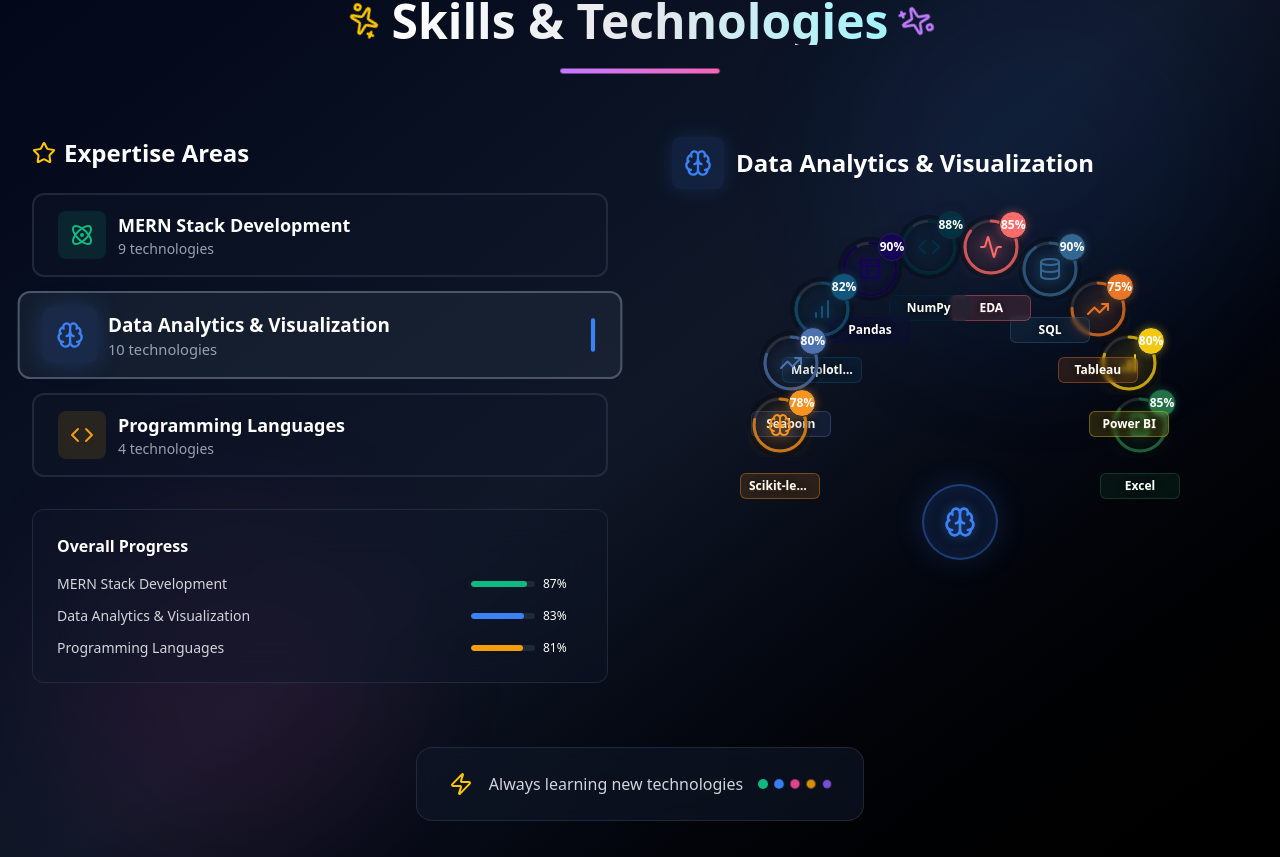
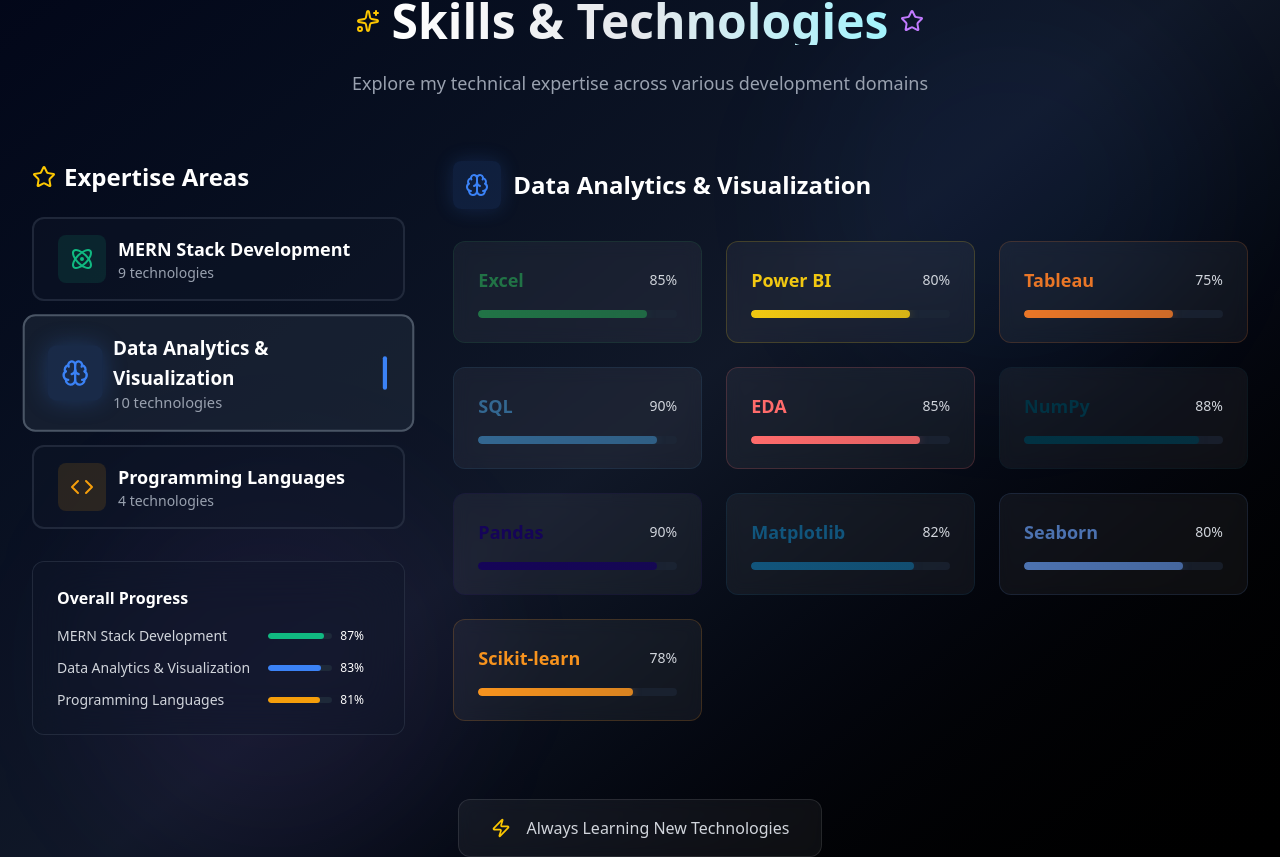
Before and after one commit to 27082004muskan/My-Website, a React (Vite) app: page /skills in a window 1280 px wide. Shown: the part 3948-4805 px from the top of the page. Built offline with nearby package versions, Linux system fonts and the light colour scheme.

Commit message:
initial skill

```diff
--- a/src/components/Skills.jsx
+++ b/src/components/Skills.jsx
@@ -50,10 +50,10 @@
       icon: Code,
       color: "#f59e0b",
       skills: [
-        { name: "Java", level: 88, Icon: Coffee, color: "#f89820" },
-        { name: "Python", level: 70, Icon: Code, color: "#3776ab" },
-        { name: "SQL", level: 85, Icon: Database, color: "#336791" },
-        { name: "C", level: 80, Icon: Terminal, color: "#a8b9cc" },
+        { name: "Java", level: 75, Icon: Coffee, color: "#f89820" },
+        { name: "Python", level: 88, Icon: Code, color: "#3776ab" },
+        { name: "SQL", level: 90, Icon: Database, color: "#336791" },
+        { name: "C", level: 70, Icon: Terminal, color: "#a8b9cc" },
       ]
     }
   ];
@@ -68,11 +68,10 @@
               ...prev,
               [`${catIndex}-${skillIndex}`]: skill.level
             }));
-          }, (catIndex * 500) + (skillIndex * 100));
+          }, (catIndex * 300) + (skillIndex * 100));
         });
       });
-    }, 500);
-
+    }, 300);
     return () => clearTimeout(timer);
   }, []);
 
@@ -80,12 +79,11 @@
     const interval = setInterval(() => {
       setActiveCategory(prev => (prev + 1) % skillCategories.length);
     }, 5000);
-
     return () => clearInterval(interval);
   }, []);
 
-  // Your original CategoryTab component - UNCHANGED
-  const CategoryTab = ({ category, isActive, onClick }) => {
+  // Clean Category Tab - Your original design unchanged
+  const CategoryTab = ({ category,  isActive, onClick }) => {
     const tabClass = isActive
       ? 'border-gray-600 bg-gray-800/60 scale-105'
       : 'border-gray-700/50 bg-gray-900/40 hover:border-gray-600/50 hover:bg-gray-800/40';
@@ -133,99 +131,51 @@
     );
   };
 
-  // FIXED Hemisphere Skill component - NO OVERLAPPING, NO CUTOFF
-  const HemisphereSkill = ({ skill, index, total, categoryIndex }) => {
+  // NEW: Clean Skill Card - Text Only Design
+  const CleanSkillCard = ({ skill, index, categoryIndex }) => {
     const skillKey = `${categoryIndex}-${index}`;
     const level = animatedLevels[skillKey] || 0;
 
-    // REDUCED radius to prevent overlapping
-    const angle = (Math.PI * index) / (total - 1);
-    const radius = 180; // Reduced from 220 to 180
-    const x = Math.cos(angle) * radius;
-    const y = Math.sin(angle) * radius;
-
     return (
       <div
-        className={`absolute transition-all duration-700 group ${isVisible ? 'opacity-100 scale-100' : 'opacity-0 scale-75'}`}
+        className={`group relative bg-white/5 backdrop-blur-sm border border-white/10 rounded-xl p-6 transition-all duration-500 hover:bg-white/10 hover:border-white/20 hover:scale-105 ${isVisible ? 'opacity-100 translate-y-0' : 'opacity-0 translate-y-4'}`}
         style={{
-          left: `calc(50% + ${x}px)`,
-          top: `calc(50% - ${y}px)`,
-          transform: 'translate(-50%, -50%)',
-          animationDelay: `${index * 100}ms`
+          animationDelay: `${index * 80}ms`,
+          borderColor: `${skill.color}30`
         }}
       >
-        {/* INCREASED spacing between icon and name */}
-        <div className="flex flex-col items-center space-y-4">
-          {/* Progress Ring and Icon */}
-          <div className="relative">
-            <svg className="w-16 h-16 transform -rotate-90" viewBox="0 0 64 64">
-              <circle
-                cx="32"
-                cy="32"
-                r="26"
-                fill="none"
-                stroke="rgba(255,255,255,0.15)"
-                strokeWidth="3"
-              />
-              <circle
-                cx="32"
-                cy="32"
-                r="26"
-                fill="none"
-                stroke={skill.color}
-                strokeWidth="3"
-                strokeLinecap="round"
-                strokeDasharray={`${2 * Math.PI * 26}`}
-                strokeDashoffset={`${2 * Math.PI * 26 * (1 - level / 100)}`}
-                className="transition-all duration-2000 ease-out"
-                style={{ filter: `drop-shadow(0 0 8px ${skill.color}60)` }}
-              />
-            </svg>
+        {/* Skill Name */}
+        <div className="flex items-center justify-between mb-4">
+          <h4
+            className="text-white font-bold text-lg"
+            style={{ color: skill.color }}
+          >
+            {skill.name}
+          </h4>
+          <span className="text-gray-300 text-sm font-medium">{level}%</span>
+        </div>
 
-            {/* Icon Container */}
+        {/* Progress Bar */}
+        <div className="relative">
+          <div className="h-2 bg-gray-800/60 rounded-full overflow-hidden">
             <div
-              className="absolute inset-0 flex items-center justify-center rounded-full transition-all duration-300 group-hover:scale-110"
+              className="h-full rounded-full transition-all duration-1500 ease-out"
               style={{
-                background: `radial-gradient(circle, ${skill.color}25, ${skill.color}15, rgba(0,0,0,0.3) 70%)`
+                width: `${level}%`,
+                background: `linear-gradient(90deg, ${skill.color}, ${skill.color}dd)`,
+                boxShadow: `0 0 10px ${skill.color}40`
               }}
-            >
-              <skill.Icon
-                className="w-6 h-6"
-                style={{
-                  color: skill.color,
-                  filter: `drop-shadow(0 0 4px ${skill.color}80)`
-                }}
-              />
-            </div>
-
-            {/* Level Badge */}
-            <div
-              className="absolute -top-1 -right-1 w-7 h-7 rounded-full flex items-center justify-center text-white text-xs font-bold shadow-lg border border-gray-800"
-              style={{
-                backgroundColor: skill.color,
-                boxShadow: `0 0 8px ${skill.color}60`
-              }}
-            >
-              {level}%
-            </div>
-          </div>
-
-          {/* Skill Name with proper spacing */}
-          <div className="text-center w-20">
-            <div
-              className="text-xs font-bold px-2 py-1 rounded-md border whitespace-nowrap overflow-hidden text-ellipsis"
-              style={{
-                color: 'white',
-                backgroundColor: `${skill.color}25`,
-                borderColor: `${skill.color}60`,
-                textShadow: `0 0 6px rgba(0,0,0,0.9), 0 1px 2px ${skill.color}60`,
-                backdropFilter: 'blur(2px)'
-              }}
-            >
-              {skill.name}
-            </div>
+            />
           </div>
         </div>
+
+        {/* Subtle glow on hover */}
+        <div
+          className="absolute inset-0 rounded-xl opacity-0 group-hover:opacity-100 transition-opacity duration-300 pointer-events-none"
+          style={{
+            background: `radial-gradient(circle at center, ${skill.color}05, transparent 70%)`
+          }}
+        />
       </div>
     );
   };
@@ -238,31 +188,33 @@
       id="skills"
       className="py-20 bg-gradient-to-br from-slate-950 via-gray-900 to-black relative overflow-hidden"
     >
-      {/* Background Effects */}
+      {/* Subtle Background Effects */}
       <div className="absolute inset-0">
-        <div className="absolute top-20 right-20 w-80 h-80 bg-blue-500/8 rounded-full blur-3xl animate-pulse" />
-        <div className="absolute bottom-20 left-20 w-72 h-72 bg-pink-500/8 rounded-full blur-3xl animate-pulse" />
+        <div className="absolute top-20 right-20 w-96 h-96 bg-blue-500/5 rounded-full blur-3xl" />
+        <div className="absolute bottom-20 left-20 w-96 h-96 bg-purple-500/5 rounded-full blur-3xl" />
       </div>
 
       <div className="max-w-7xl mx-auto px-4 sm:px-6 lg:px-8 relative z-10">
 
         {/* Header */}
         <div className="text-center mb-16">
-          <div className="inline-flex items-center space-x-3 mb-6">
-            <Sparkles className="w-8 h-8 text-yellow-400 animate-spin" style={{ animationDuration: '3s' }} />
+          <div className="flex items-center justify-center space-x-3 mb-6">
+            <Sparkles className="w-6 h-6 text-yellow-400" />
             <h2 className="text-4xl lg:text-5xl font-bold bg-gradient-to-r from-white via-gray-200 to-cyan-200 bg-clip-text text-transparent">
               Skills & Technologies
             </h2>
-            <Sparkles className="w-8 h-8 text-purple-400 animate-spin" style={{ animationDuration: '3s', animationDirection: 'reverse' }} />
+            <Star className="w-6 h-6 text-purple-400" />
           </div>
-          <div className="w-32 h-1 bg-gradient-to-r from-purple-400 to-pink-400 rounded-full mx-auto animate-pulse" />
+          <p className="text-gray-400 text-lg max-w-2xl mx-auto">
+            Explore my technical expertise across various development domains
+          </p>
         </div>
 
         {/* Main Content Grid */}
-        <div className="grid grid-cols-1 lg:grid-cols-2 gap-16">
+        <div className="grid grid-cols-1 lg:grid-cols-3 gap-12">
 
-          {/* Left Side - Your Original Category Tabs - UNCHANGED */}
-          <div className="space-y-4">
+          {/* Left Side - Category Tabs (unchanged) */}
+          <div className="lg:col-span-1 space-y-4">
             <h3 className="text-2xl font-bold text-white mb-6 flex items-center space-x-2">
               <Star className="w-6 h-6 text-yellow-400" />
               <span>Expertise Areas</span>
@@ -278,7 +230,7 @@
               />
             ))}
 
-            {/* Overall Progress Section - UNCHANGED */}
+            {/* Overall Progress */}
             <div className="mt-8 p-6 bg-gray-900/40 backdrop-blur-xl border border-gray-700/50 rounded-xl">
               <h4 className="text-white font-semibold mb-4">Overall Progress</h4>
               <div className="space-y-3">
@@ -287,11 +239,6 @@
                     category.skills.reduce((sum, skill) => sum + skill.level, 0) / category.skills.length
                   );
 
-                  const progressBarStyle = {
-                    width: `${avgLevel}%`,
-                    backgroundColor: category.color
-                  };
-
                   return (
                     <div key={index} className="flex items-center justify-between">
                       <span className="text-gray-300 text-sm">{category.title}</span>
@@ -299,7 +246,10 @@
                         <div className="w-16 h-1.5 bg-gray-800 rounded-full overflow-hidden">
                           <div
                             className="h-full rounded-full transition-all duration-1000"
-                            style={progressBarStyle}
+                            style={{
+                              width: `${avgLevel}%`,
+                              backgroundColor: category.color
+                            }}
                           />
                         </div>
                         <span className="text-white text-xs font-medium w-10">{avgLevel}%</span>
@@ -311,8 +261,8 @@
             </div>
           </div>
 
-          {/* Right Side - FIXED Hemisphere Skills Display */}
-          <div className="relative">
+          {/* Right Side - Clean Skills Grid */}
+          <div className="lg:col-span-2">
             <div className="flex items-center space-x-3 mb-8">
               <div
                 className="p-3 rounded-lg"
@@ -322,40 +272,20 @@
                 }}
               >
                 <currentCategory.icon
-                  className="w-7 h-7"
+                  className="w-6 h-6"
                   style={{ color: currentCategory.color }}
                 />
               </div>
               <h3 className="text-2xl font-bold text-white">{currentCategory.title}</h3>
             </div>
 
-            {/* FIXED Hemisphere Container - Added padding and proper height */}
-            <div className="relative h-[450px] w-full pt-12 pb-8 px-8 overflow-visible">
-              {/* Center Hub */}
-              <div
-                className="absolute top-1/2 left-1/2 transform -translate-x-1/2 translate-y-1/2 p-5 rounded-full border-2 transition-all duration-500"
-                style={{
-                  backgroundColor: `${currentCategory.color}20`,
-                  borderColor: `${currentCategory.color}60`,
-                  boxShadow: `0 0 30px ${currentCategory.color}30, inset 0 0 15px ${currentCategory.color}10`
-                }}
-              >
-                <currentCategory.icon
-                  className="w-8 h-8"
-                  style={{
-                    color: currentCategory.color,
-                    filter: `drop-shadow(0 0 4px ${currentCategory.color}80)`
-                  }}
-                />
-              </div>
-
-              {/* Skills in PROPERLY SPACED Hemisphere */}
+            {/* Clean Skills Grid - No Congestion */}
+            <div className="grid grid-cols-1 sm:grid-cols-2 lg:grid-cols-2 xl:grid-cols-3 gap-6">
               {currentCategory.skills.map((skill, index) => (
-                <HemisphereSkill
+                <CleanSkillCard
                   key={`${activeCategory}-${index}`}
                   skill={skill}
                   index={index}
-                  total={currentCategory.skills.length}
                   categoryIndex={activeCategory}
                 />
               ))}
@@ -364,26 +294,11 @@
 
         </div>
 
-        {/* Footer - UNCHANGED */}
+        {/* Footer */}
         <div className="text-center mt-16">
-          <div className="inline-flex items-center space-x-4 bg-gray-900/60 backdrop-blur-xl rounded-2xl px-8 py-6 border border-gray-700/50 hover:border-purple-400/50 transition-all duration-500 group">
-            <Zap className="w-6 h-6 text-yellow-400 group-hover:animate-bounce" />
-            <span className="text-gray-300 font-medium">Always learning new technologies</span>
-            <div className="flex space-x-2">
-              {['#10b981', '#3b82f6', '#ec4899', '#f59e0b', '#8b5cf6'].map((color, i) => {
-                const dotStyle = {
-                  backgroundColor: color,
-                  animationDelay: `${i * 150}ms`
-                };
-                return (
-                  <div
-                    key={i}
-                    className="w-2 h-2 rounded-full animate-pulse"
-                    style={dotStyle}
-                  />
-                );
-              })}
-            </div>
+          <div className="inline-flex items-center space-x-4 bg-white/5 backdrop-blur-sm rounded-xl px-8 py-4 border border-white/10">
+            <Zap className="w-5 h-5 text-yellow-400" />
+            <span className="text-gray-300 font-medium">Always Learning New Technologies</span>
           </div>
         </div>
       </div>
```
